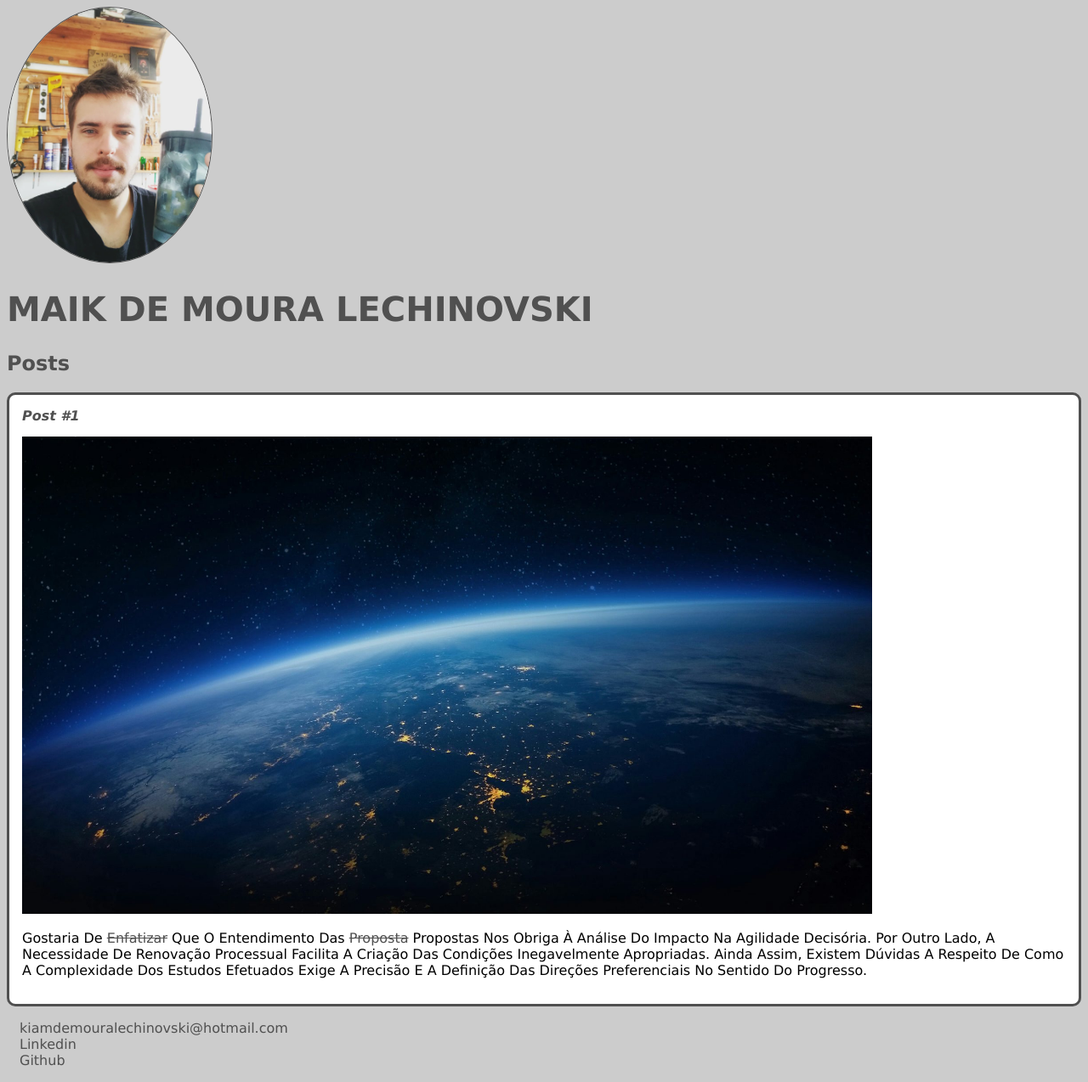
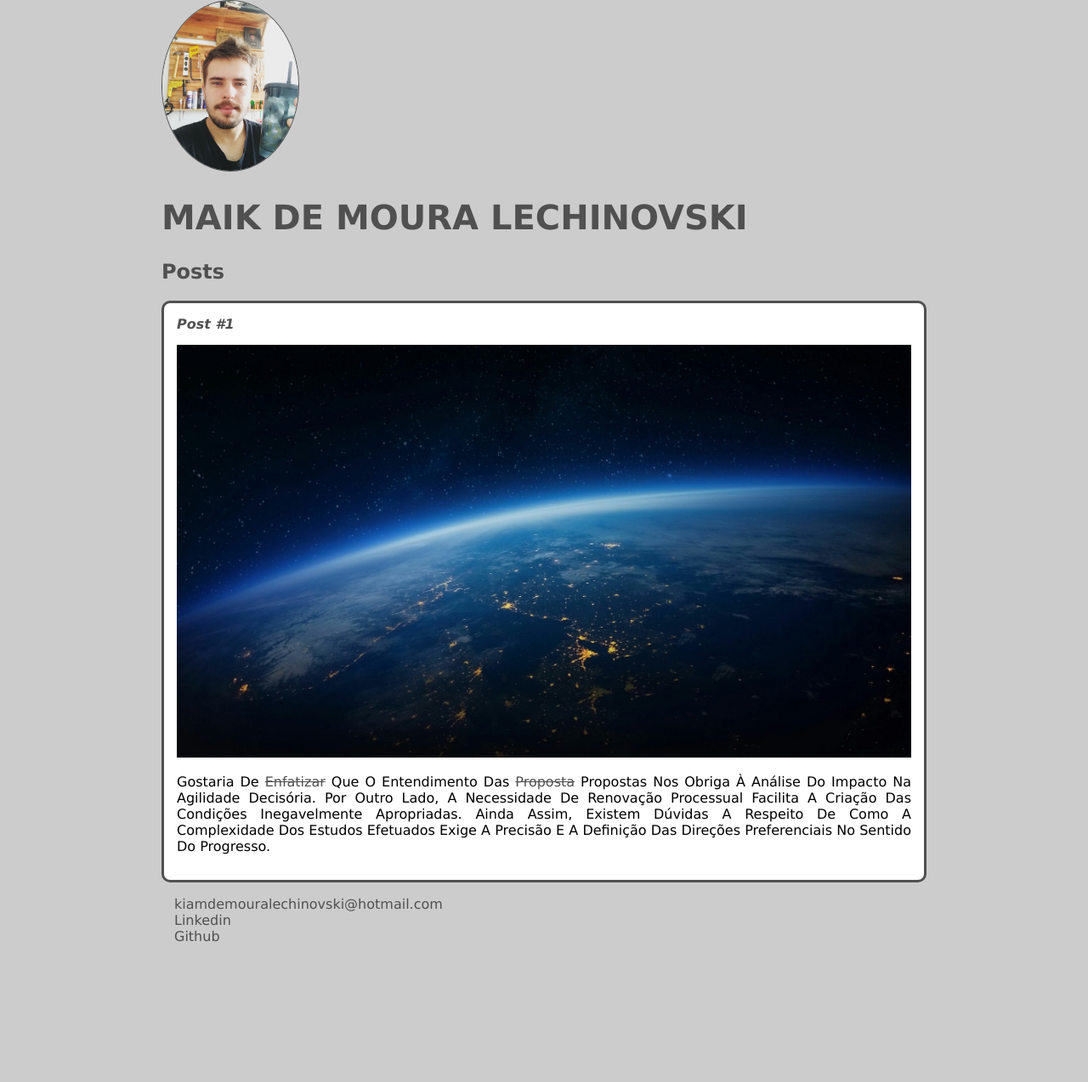
Before and after one commit to Vamwilder/BootCamp-DecolaTech-Dio, a plain HTML site: page HTML/index.html in a window 1280 px wide. Shown: the whole page at 85% size. After the commit the page ends 1128 px from the top, so only its background shows below. Drawn offline with Linux system fonts and the light colour scheme.

Commit message:
Finalizado Modulo 2, HTML/CSS

```diff
--- a/HTML/style.css
+++ b/HTML/style.css
@@ -1,13 +1,15 @@
 body {
     background-color: #ccc;
     font-family: Verdana, Geneva, Tahoma, sans-serif;
+    max-width: 900px;
+    margin: auto;
 }
 
 #foto {
     border: 1px solid #505050;
     border-radius: 50%;
     max-width: 300px;
-    max-height: 300px;
+    max-height: 200px;
 }
 
 #titulo, .subtiTulo, .postTitulo {
@@ -43,11 +45,13 @@ a {
     margin: 0;
     margin-bottom: 15px;
     text-transform: capitalize;
+    text-align: justify;
 }
 
 .post_img {
     margin-bottom: 15px;
     max-width: 1000px;
+    width: 100%;
 }
 
 .contact_list {
```
Also changed, not shown: Modulo-2.txt.
